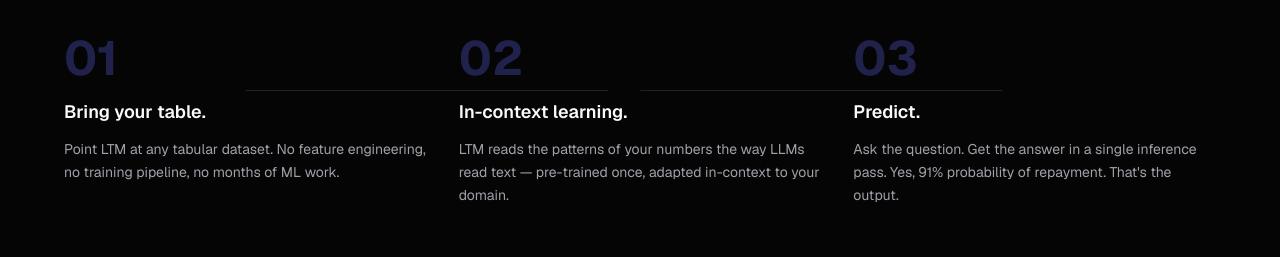
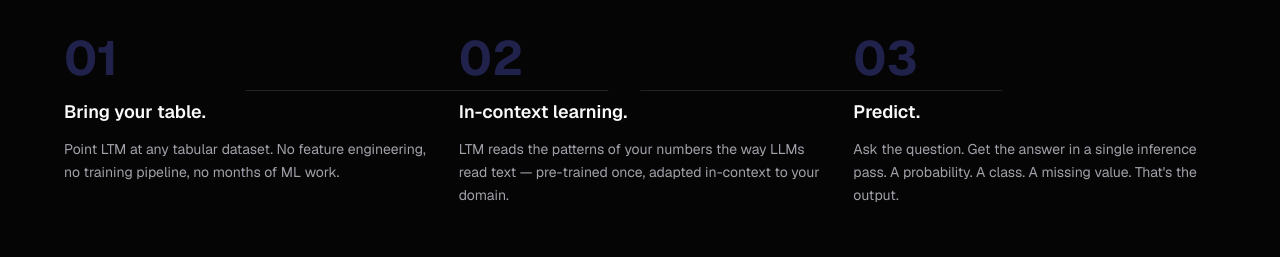
Before and after one commit to nums-ai/nums-ai.github.io, a Next.js app: page / in a window 1280 px wide. Shown: the part 1620-1877 px from the top of the page. Built offline with nearby package versions, Linux system fonts and the light colour scheme.

Commit message:
Generalize Step 03 demo line (no table on site)

```diff
--- a/src/app/page.tsx
+++ b/src/app/page.tsx
@@ -213,7 +213,7 @@
     num: "03",
     title: "Predict.",
     description:
-      "Ask the question. Get the answer in a single inference pass. Yes, 91% probability of repayment. That's the output.",
+      "Ask the question. Get the answer in a single inference pass. A probability. A class. A missing value. That's the output.",
   },
 ];
 
```
